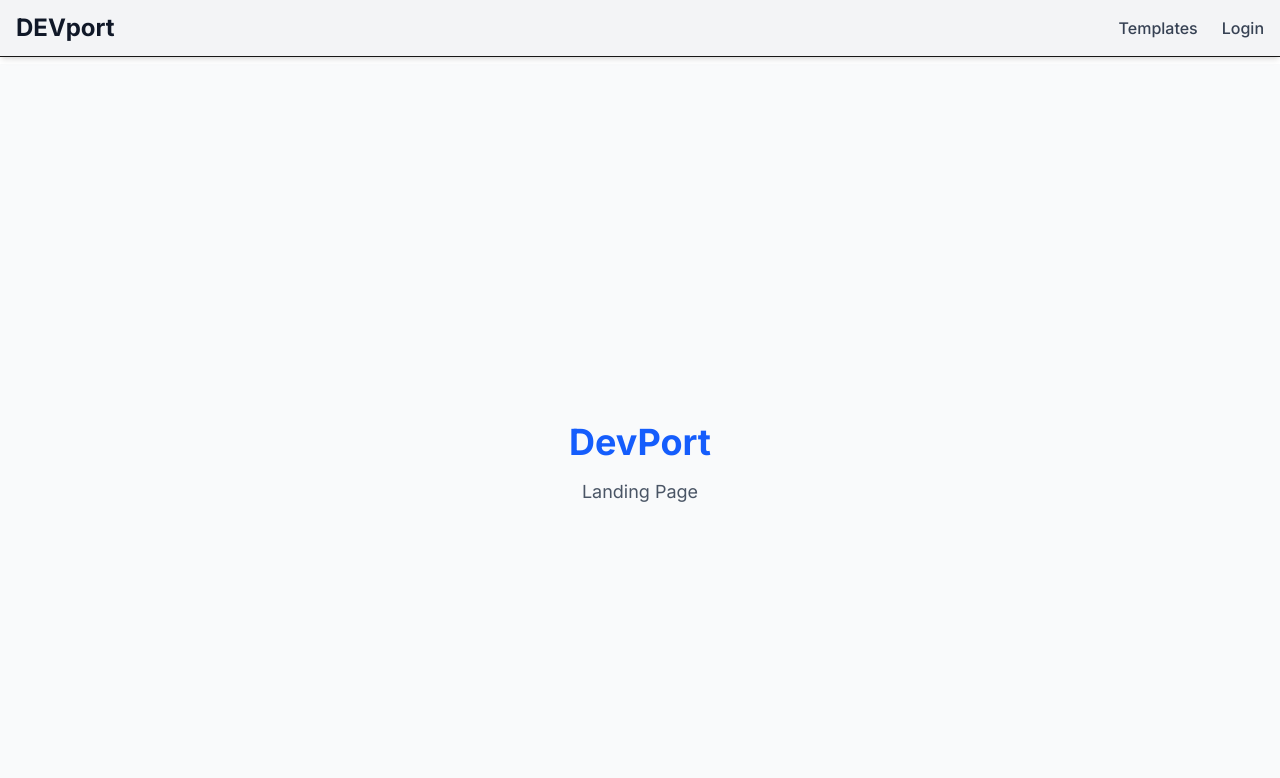
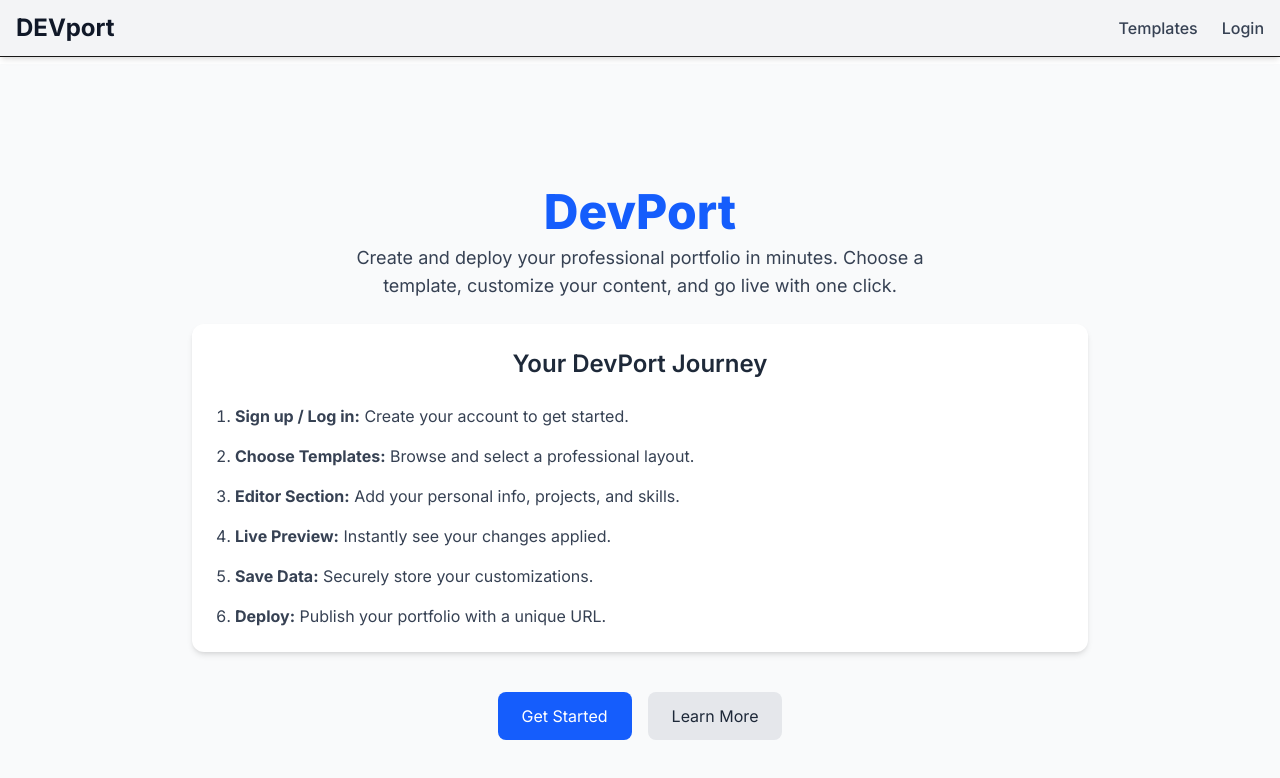
Before and after one commit to dilip27m/devport-frontend, a Next.js app: page / in a window 1280 px wide. Shown: the top 778 px of the page. Built offline with nearby package versions, Linux system fonts and the light colour scheme; no server answers.

Commit message:
Updated page u register

```diff
--- a/src/app/(main)/page.tsx
+++ b/src/app/(main)/page.tsx
@@ -1,16 +1,37 @@
 "use client";
 
+export default function Home() {
+  return (
+    <main className="flex flex-col items-center justify-center min-h-screen p-6 bg-gray-50 text-gray-800">
 
+      {/* Header */}
+      <h1 className="text-5xl font-extrabold text-blue-600 mb-2">DevPort</h1>
+      <p className="text-lg text-gray-700 mb-6 text-center max-w-xl">
+        Create and deploy your professional portfolio in minutes. Choose a template, customize your content, and go live with one click.
+      </p>
 
-export default function Home() {
+      {/* User Journey Section */}
+      <div className="w-full max-w-4xl bg-white rounded-xl shadow-md p-6 mb-10">
+        <h2 className="text-2xl font-semibold text-center mb-6">Your DevPort Journey</h2>
+        <ol className="space-y-4 list-decimal list-inside text-gray-700">
+          <li><strong>Sign up / Log in:</strong> Create your account to get started.</li>
+          <li><strong>Choose Templates:</strong> Browse and select a professional layout.</li>
+          <li><strong>Editor Section:</strong> Add your personal info, projects, and skills.</li>
+          <li><strong>Live Preview:</strong> Instantly see your changes applied.</li>
+          <li><strong>Save Data:</strong> Securely store your customizations.</li>
+          <li><strong>Deploy:</strong> Publish your portfolio with a unique URL.</li>
+        </ol>
+      </div>
 
-
-  return (
-    <main className="flex flex-col items-center justify-center min-h-screen p-6 bg-gray-50">
-      <h1 className="text-4xl font-bold text-blue-600">DevPort </h1>
-      <p className="mt-4 text-lg text-gray-600">Landing Page</p>
-
-
+      {/* Call to Action */}
+      <div className="flex space-x-4">
+        <button className="px-6 py-3 bg-blue-600 text-white rounded-lg hover:bg-blue-700 transition">
+          Get Started
+        </button>
+        <button className="px-6 py-3 bg-gray-200 text-gray-800 rounded-lg hover:bg-gray-300 transition">
+          Learn More
+        </button>
+      </div>
     </main>
   );
 }
```
